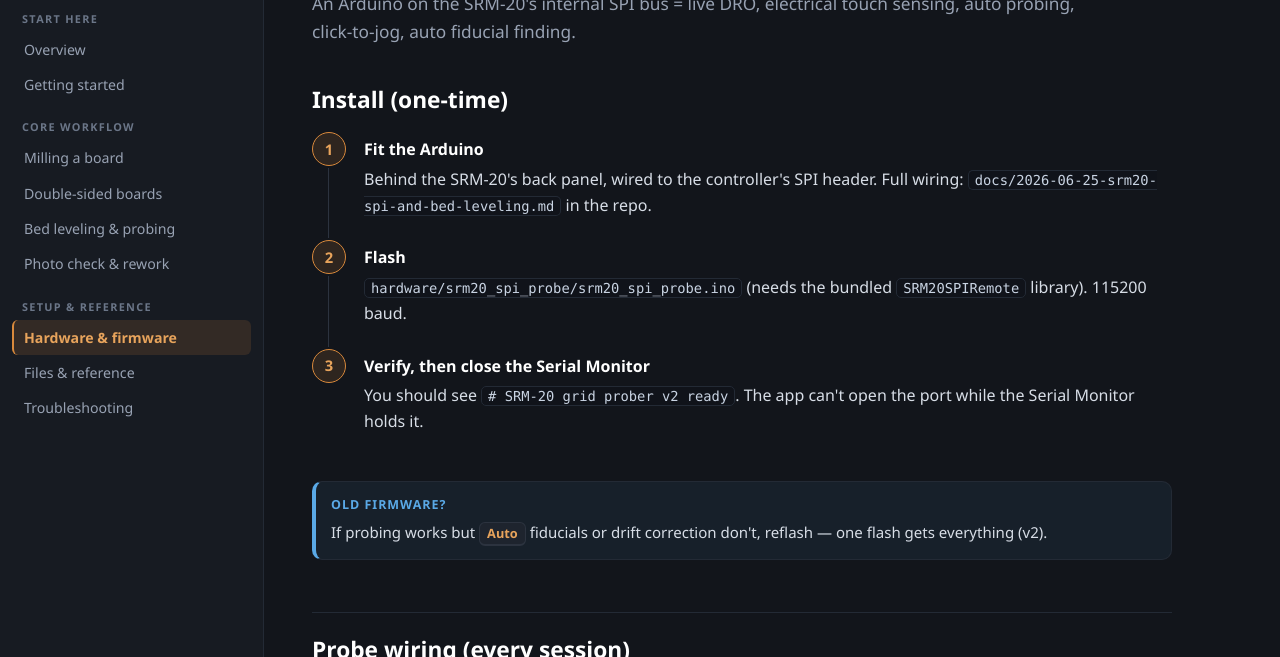
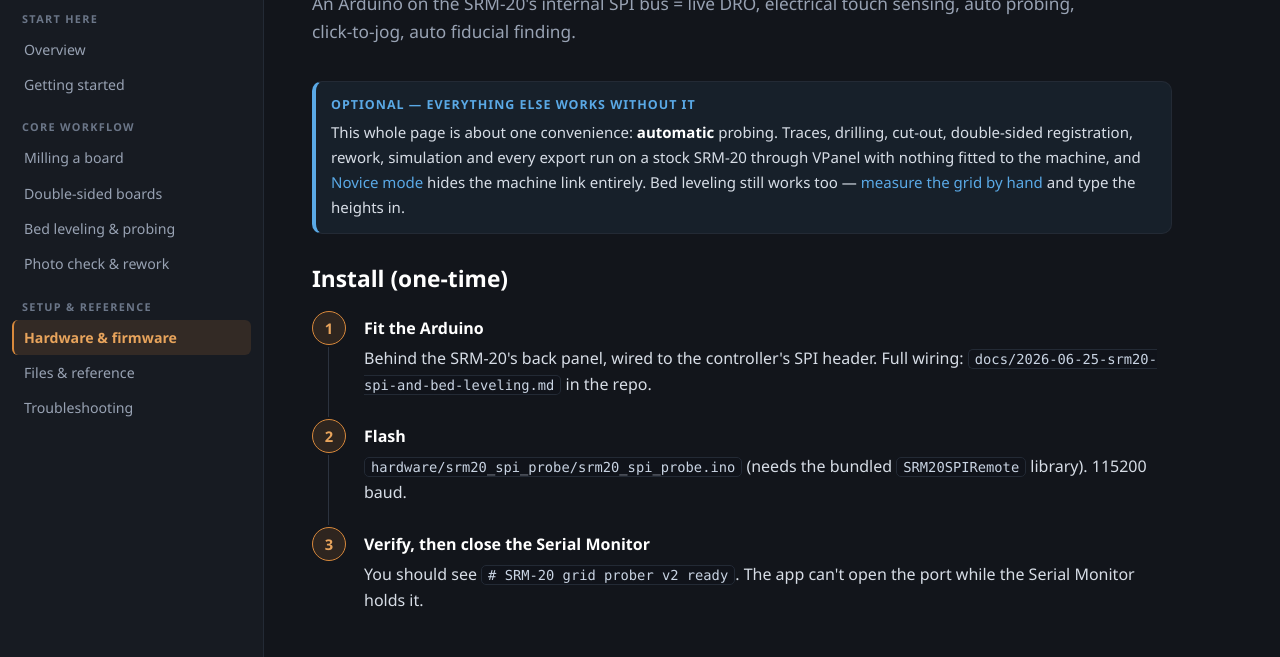
Before and after one commit to MadsRudolph/srm-cam, a plain HTML site: page website/hardware.html in a window 1280 px wide. Shown: the part 109-766 px from the top of the page. Drawn offline with Linux system fonts and the light colour scheme.

Commit message:
docs: handover, continuity plan, and the no-Arduino path
The question this project keeps being asked is not whether it works, it
is what happens to it when the people who wrote it have left.
MAINTAINING.md answers that: who owns the repo and why that is the real
single point of failure, what each CI job protects, a runbook for the
monthly canary going red, and how to rebuild the installer from a source
archive with no GitHub account at all.

Also states plainly what was only implied: the Arduino is optional.
Everything except automatic probing runs on a stock SRM-20 through
VPanel, and bed leveling still works by hand. Novice mode already
assumes exactly that setup.

usage.md said Nano where the machine holds an Uno on its SPI shield -
fixed, along with a note that the SPI header is Roland's own remote
interface and nothing is drilled or soldered to use it.

```diff
--- a/website/hardware.html
+++ b/website/hardware.html
@@ -52,6 +52,9 @@
 
 <h1>Hardware &amp; firmware</h1>
 <p class="lead">An Arduino on the SRM-20's internal SPI bus = live DRO, electrical touch sensing, auto probing, click-to-jog, auto fiducial finding.</p>
+
+<div class="note"><span class="t">Optional — everything else works without it</span>
+<p>This whole page is about one convenience: <strong>automatic</strong> probing. Traces, drilling, cut-out, double-sided registration, rework, simulation and every export run on a stock SRM-20 through VPanel with nothing fitted to the machine, and <a href="getting-started.html">Novice mode</a> hides the machine link entirely. Bed leveling still works too — <a href="bed-leveling.html">measure the grid by hand</a> and type the heights in.</p></div>
 
 <h2>Install (one-time)</h2>
 <ol class="steps">
```
Also changed, not shown: 3 other files.
